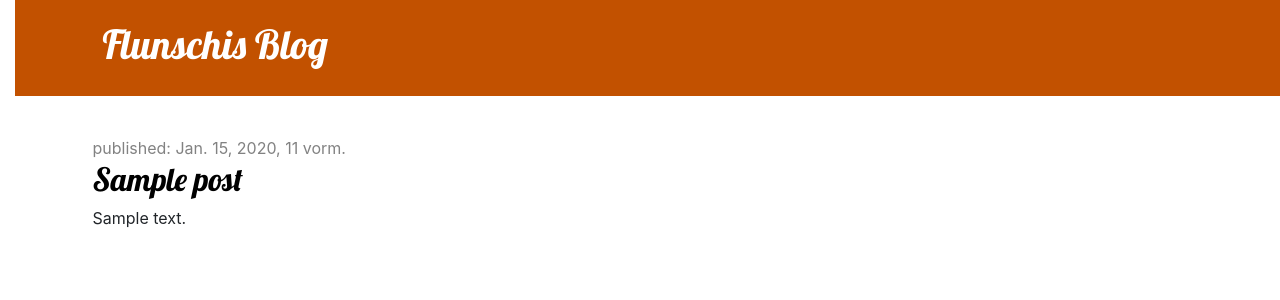
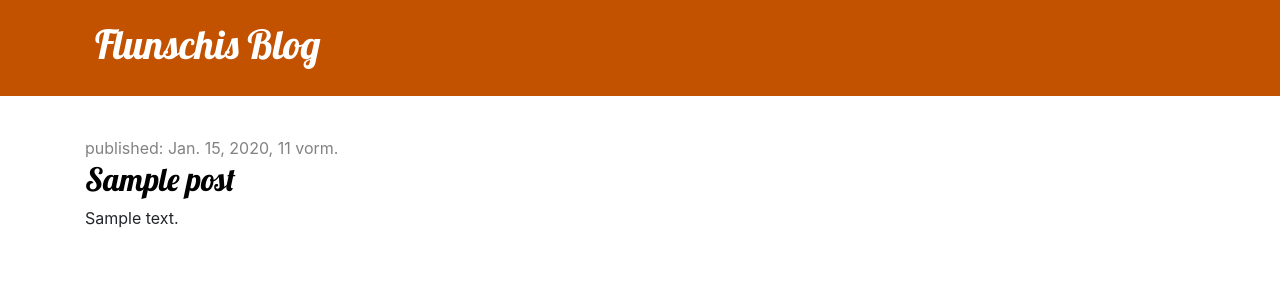
Before and after one commit to realflunschi/dg_test, a Django app: page / in a window 1280 px wide. Shown: the top 300 px of the page. Run offline with Django 3.2, Linux system fonts and the light colour scheme; tables that the repository leaves empty hold one stand-in row (values such as "Sample post").

Commit message:
temporary entries from blog.css removed

```diff
--- a/blog/static/css/blog.css
+++ b/blog/static/css/blog.css
@@ -1,12 +1,3 @@
-h1 a, h2 a {
-    color: #C25100;
-    font-family: 'Lobster';
-}
-
-body {
-    padding-left: 15px;
-}
-
 .page-header {
     background-color: #C25100;
     margin-top: 0;
```
